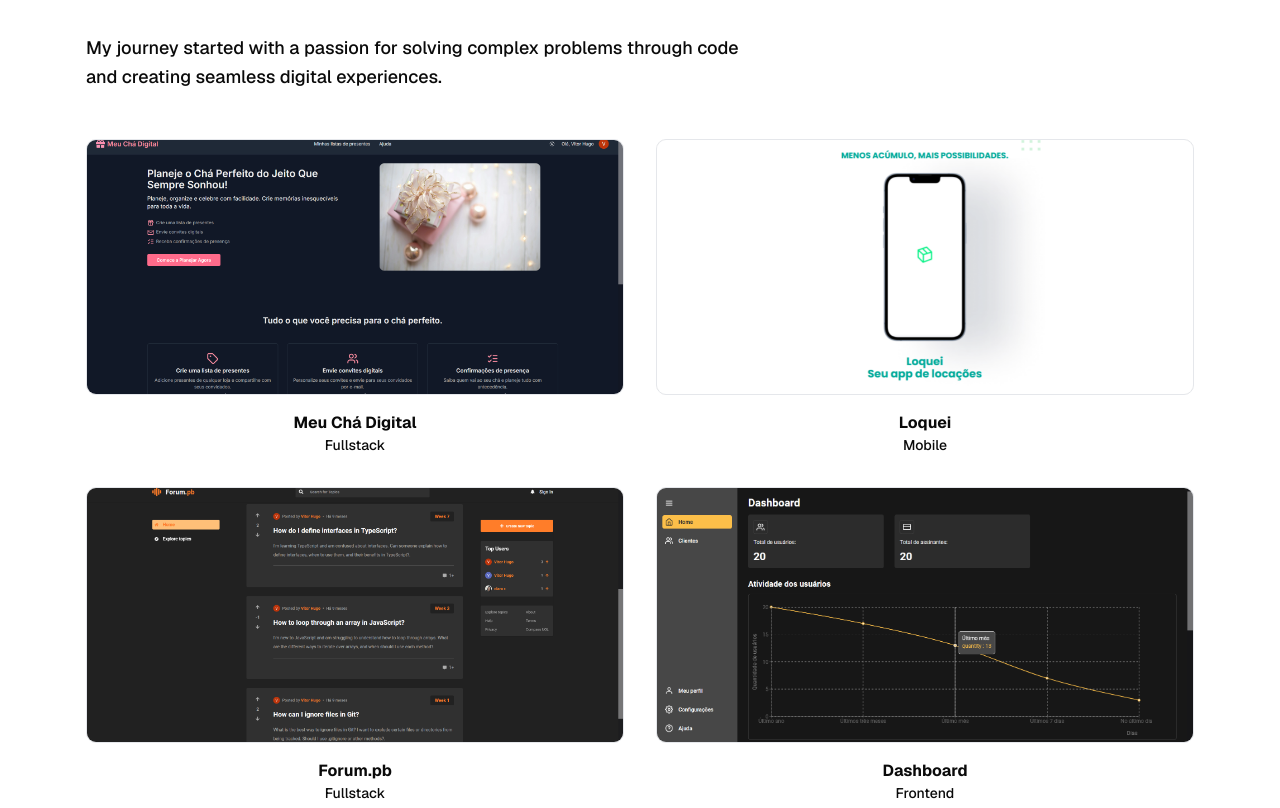
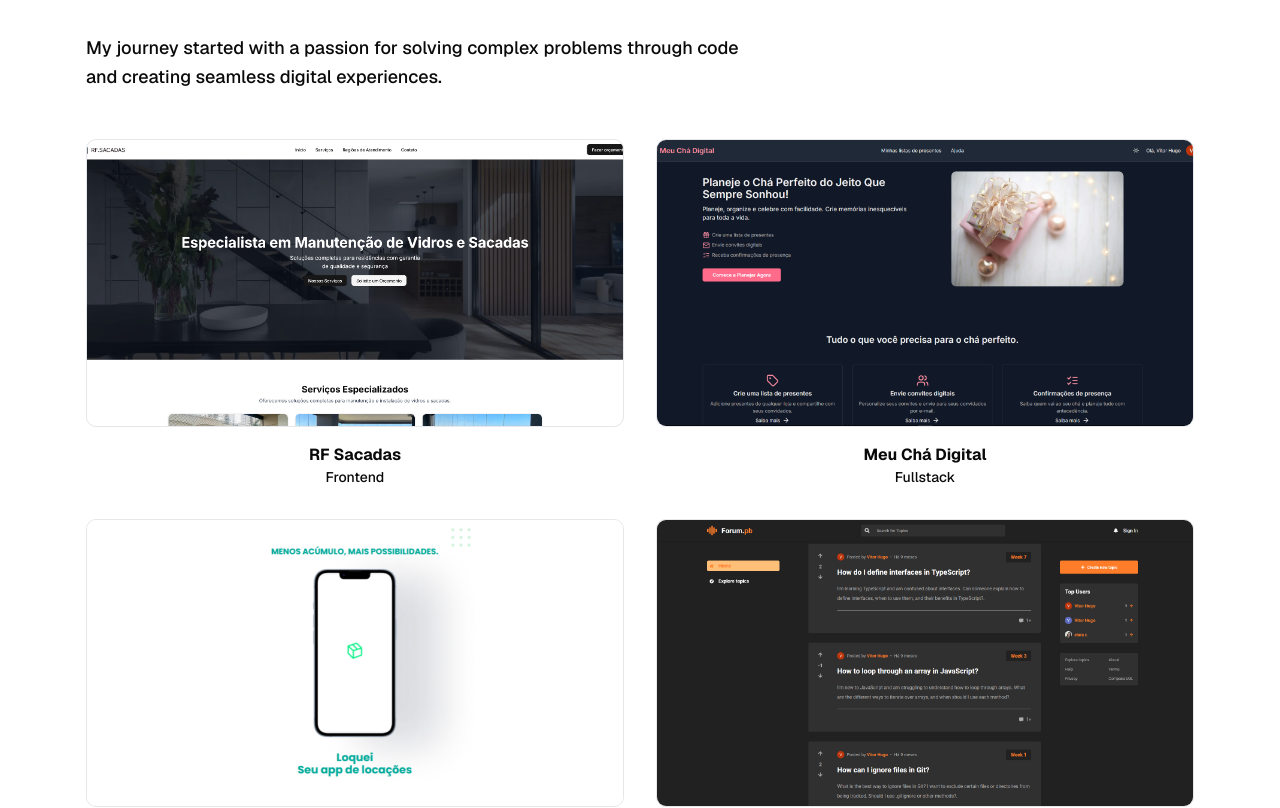
Before and after one commit to VitorHugoAntunes/Portfolio, a Next.js app: page / in a window 1280 px wide. Shown: the part 4060-4868 px from the top of the page. Built offline with nearby package versions, Linux system fonts and the light colour scheme.

Commit message:
feat: add new project to works section

```diff
--- a/src/components/worksSection.tsx
+++ b/src/components/worksSection.tsx
@@ -1,23 +1,25 @@
 'use client';
 
+import { Button } from '@/components/ui/button';
 import { motion } from 'framer-motion';
 import Image from 'next/image';
 import Link from 'next/link';
-import { Button } from '@/components/ui/button';
 
+import DashboardImage from '@/assets/dashboard.png';
+import ForumPbImage from '@/assets/forum-pb.png';
+import LoqueiImage from '@/assets/loquei.png';
 import MeuChaDigitalImage from '@/assets/meu-cha-digital.png';
-import LoqueiImage from '@/assets/loquei.png';
-import ForumPbImage from '@/assets/forum-pb.png';
-import DashboardImage from '@/assets/dashboard.png';
+import RfsacadasImage from '@/assets/rfsacadas.png';
+import { getNestedTranslation } from '@/utils/getTranslation';
 import { ArrowRight } from 'lucide-react';
-import { getNestedTranslation } from '@/utils/getTranslation'
 import { useTranslation } from './translation-provider';
 
 const works = [
-  { id: 1, title: 'Meu Chá Digital', category: 'Fullstack', image: MeuChaDigitalImage, slug: 'https://meuchadigital.com/' },
-  { id: 2, title: 'Loquei', category: 'Mobile', image: LoqueiImage, slug: 'https://www.linkedin.com/posts/vitor-hugo-antunes-passos-59151018a_loquei-activity-7270036767825612800-FbqB/?utm_source=share&utm_medium=member_desktop&rcm=ACoAACyR8D0Bol5ueu8S1gb5iExaXNttr3nLBJU' },
-  { id: 3, title: 'Forum.pb', category: 'Fullstack', image: ForumPbImage, slug: 'https://react-forum-peach.vercel.app/' },
-  { id: 4, title: 'Dashboard', category: 'Frontend', image: DashboardImage, slug: 'https://reactjs-dashboard-test.netlify.app' },
+  { id: 1, title: 'RF Sacadas', category: 'Frontend', image: RfsacadasImage, slug: 'https://rfsacadas.com.br/' },
+  { id: 2, title: 'Meu Chá Digital', category: 'Fullstack', image: MeuChaDigitalImage, slug: 'https://meuchadigital.com/' },
+  { id: 3, title: 'Loquei', category: 'Mobile', image: LoqueiImage, slug: 'https://www.linkedin.com/posts/vitor-hugo-antunes-passos-59151018a_loquei-activity-7270036767825612800-FbqB/?utm_source=share&utm_medium=member_desktop&rcm=ACoAACyR8D0Bol5ueu8S1gb5iExaXNttr3nLBJU' },
+  { id: 4, title: 'Forum.pb', category: 'Fullstack', image: ForumPbImage, slug: 'https://react-forum-peach.vercel.app/' },
+  { id: 5, title: 'Dashboard', category: 'Frontend', image: DashboardImage, slug: 'https://reactjs-dashboard-test.netlify.app' },
 ];
 
 function WorksSection() {
@@ -74,15 +76,15 @@ function WorksSection() {
                 aria-label={`View the project ${work.title}`}
               >
                 <div
-                  className="overflow-hidden rounded-lg bg-[#f0f0f0] h-64 border border-gray-200 transition-transform duration-300"
+                  className="overflow-hidden rounded-lg bg-[#f0f0f0] h-72 border border-gray-200 transition-transform duration-300"
                   role="img"
                   aria-labelledby={`work-${work.id}-title`}
                 >
                   <Image
                     src={work.image}
                     alt={work.title}
-                    width={500}
-                    height={500}
+                    width={1000}
+                    height={1000}
                     className="w-full h-full object-cover group-hover:scale-105 transition-transform duration-300"
                   />
                 </div>
@@ -111,7 +113,7 @@ function WorksSection() {
           <div className="flex justify-center">
             <Button size="lg" asChild>
               <Link
-                href="https://www.linkedin.com/in/vitor-hugo-antunes-passos-59151018a/details/certifications/"
+                href="https://www.linkedin.com/in/vitor-hugo-antunes-passos/"
                 target="_blank"
                 rel="noopener noreferrer"
                 aria-label="View more projects"
```
Also changed, not shown: src/assets/rfsacadas.png (added).
